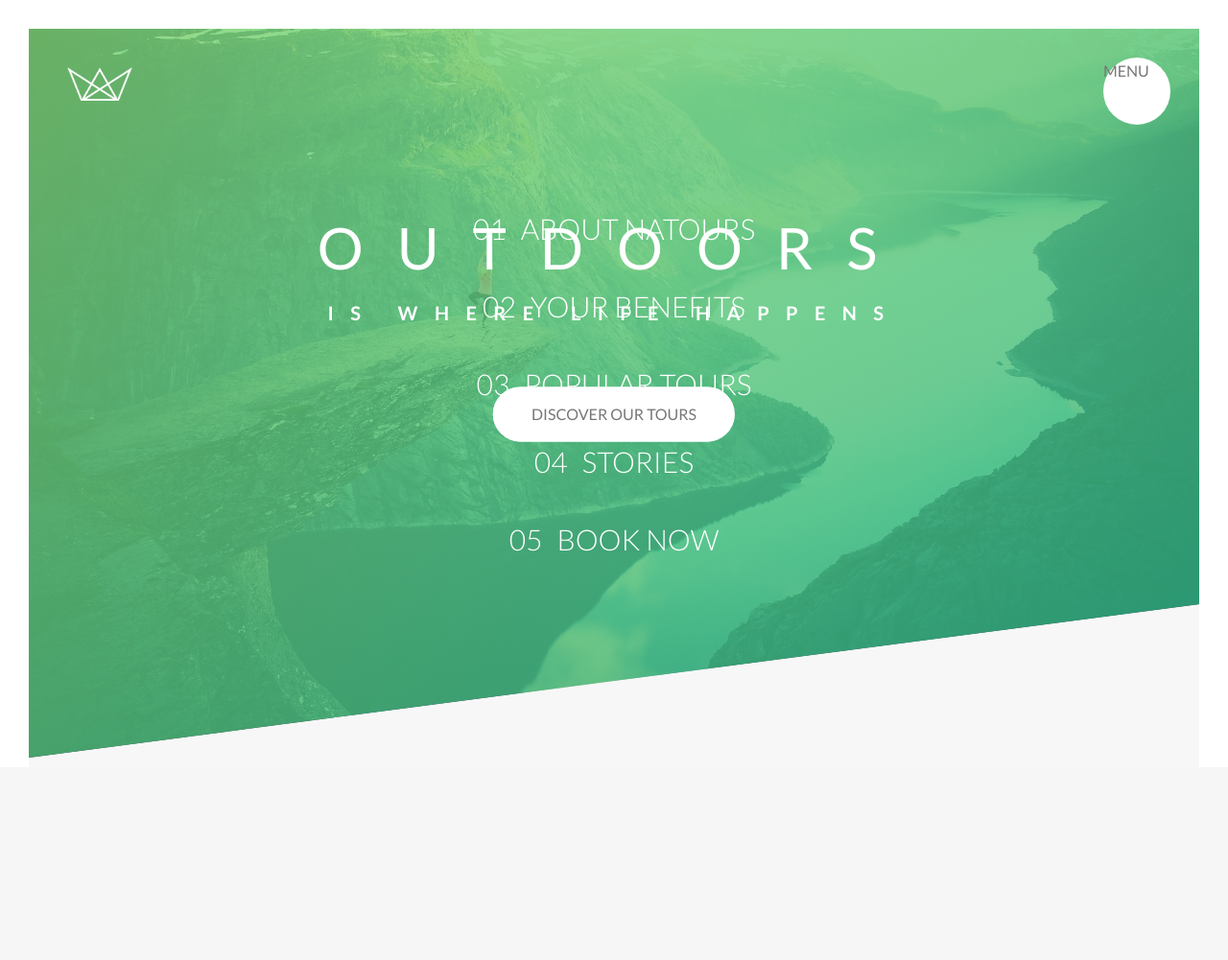
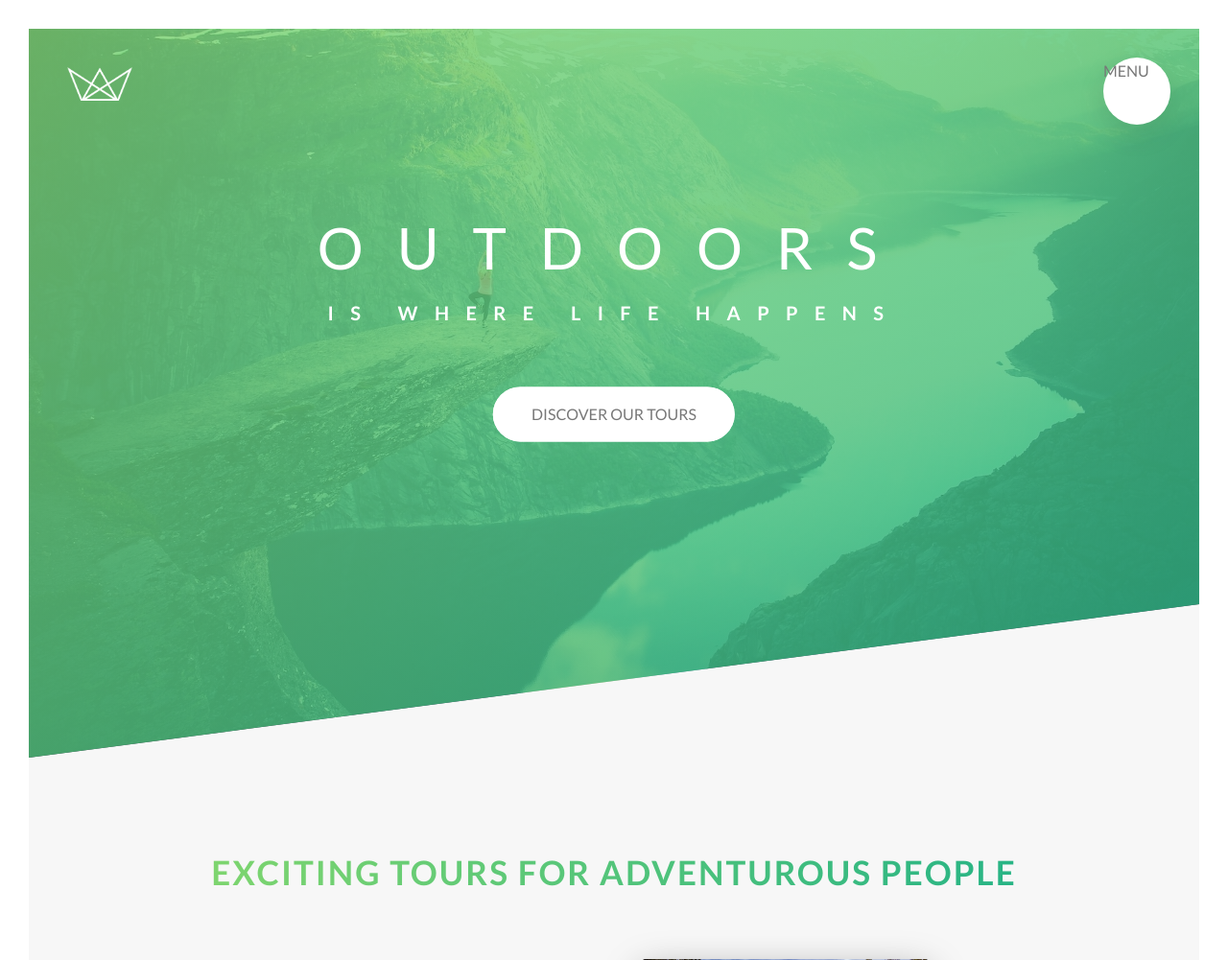
Before and after one commit to Tyler-Pritchard/SASS-template, a PHP site: page / in a window 1280 px wide. Shown: the top 1001 px of the page at 96% size. Before the commit the page ends 790 px from the top, so only its background shows below. Run offline with PHP 8.4, Linux system fonts and the light colour scheme.

Commit message:
animate menu page

```diff
--- a/css/style.css
+++ b/css/style.css
@@ -556,7 +556,8 @@ body {
   top: 6rem;
   right: 6rem;
   border-radius: 50%;
-  z-index: 2000; }
+  z-index: 2000;
+  box-shadow: 0 1rem 3rem rgba(0, 0, 0, 0.1); }
 
 .navigation__background {
   height: 6rem;
@@ -566,15 +567,18 @@ body {
   top: 6.5rem;
   right: 6.5rem;
   background-image: radial-gradient(#7ed56f, #28b485);
-  z-index: 1000; }
+  z-index: 1000;
+  transition: transform 0.8s cubic-bezier(0.86, 0, 0.07, 1); }
 
 .navigation__nav {
   height: 100vh;
-  width: 100%;
   position: fixed;
   top: 0;
-  right: 0;
-  z-index: 1500; }
+  left: 0;
+  z-index: 1500;
+  opacity: 0;
+  width: 0;
+  transition: all 0.8s cubic-bezier(0.68, -0.55, 0.265, 1.55); }
 
 .navigation__list {
   position: absolute;
@@ -582,7 +586,8 @@ body {
   left: 50%;
   transform: translate(-50%, -50%);
   list-style: none;
-  text-align: center; }
+  text-align: center;
+  width: 100%; }
 
 .navigation__item {
   margin: 1rem; }
@@ -597,7 +602,7 @@ body {
   text-transform: uppercase;
   background-image: linear-gradient(120deg, transparent 0%, transparent 50%, #fff 50%);
   background-size: 220%;
-  transition: all .4s; }
+  transition: all 0.4s; }
   .navigation__link:link span, .navigation__link:visited span {
     margin-right: 1.5rem;
     display: inline-block; }
@@ -606,6 +611,13 @@ body {
   background-position: 100%;
   color: #55c57a;
   transform: translateX(1rem); }
+
+.navigation__checkbox:checked ~ .navigation__background {
+  transform: scale(80); }
+
+.navigation__checkbox:checked ~ .navigation__nav {
+  opacity: 1;
+  width: 100%; }
 
 .section-about {
   background-color: #f7f7f7;
--- a/sass/layout/_navigation.scss
+++ b/sass/layout/_navigation.scss
@@ -12,6 +12,7 @@
     right: 6rem;
     border-radius: 50%;
     z-index: 2000;
+    box-shadow: 0 1rem 3rem rgba($color-black, 0.1);
   }
 
   &__background {
@@ -21,19 +22,24 @@
     position: fixed;
     top: 6.5rem;
     right: 6.5rem;
-        background-image: radial-gradient($color-primary-light, $color-primary-dark);
+    background-image: radial-gradient($color-primary-light,
+        $color-primary-dark);
     z-index: 1000;
+    transition: transform 0.8s cubic-bezier(.86, 0, .07, 1);
 
     // transform: scale(80);
   }
 
   &__nav {
     height: 100vh;
-        width: 100%;
     position: fixed;
     top: 0;
-        right: 0;
+    left: 0;
     z-index: 1500;
+
+    opacity: 0;
+    width: 0;
+    transition: all .8s cubic-bezier(.68, -.55, .265, 1.55);
   }
 
   &__list {
@@ -43,6 +49,7 @@
     transform: translate(-50%, -50%);
     list-style: none;
     text-align: center;
+    width: 100%;
   }
 
   &__item {
@@ -60,9 +67,12 @@
       color: $color-white;
       text-decoration: none;
       text-transform: uppercase;
-            background-image: linear-gradient(120deg, transparent 0%, transparent 50%, $color-white 50%);
+      background-image: linear-gradient(120deg,
+          transparent 0%,
+          transparent 50%,
+          $color-white 50%);
       background-size: 220%;
-            transition: all .4s;
+      transition: all 0.4s;
 
       span {
         margin-right: 1.5rem;
@@ -77,4 +87,13 @@
       transform: translateX(1rem);
     }
   }
+
+  &__checkbox:checked~&__background {
+    transform: scale(80);
   }
+
+  &__checkbox:checked~&__nav {
+    opacity: 1;
+    width: 100%;
+  }
+}
```
Lines whose indentation alone changed are shown as unchanged.
